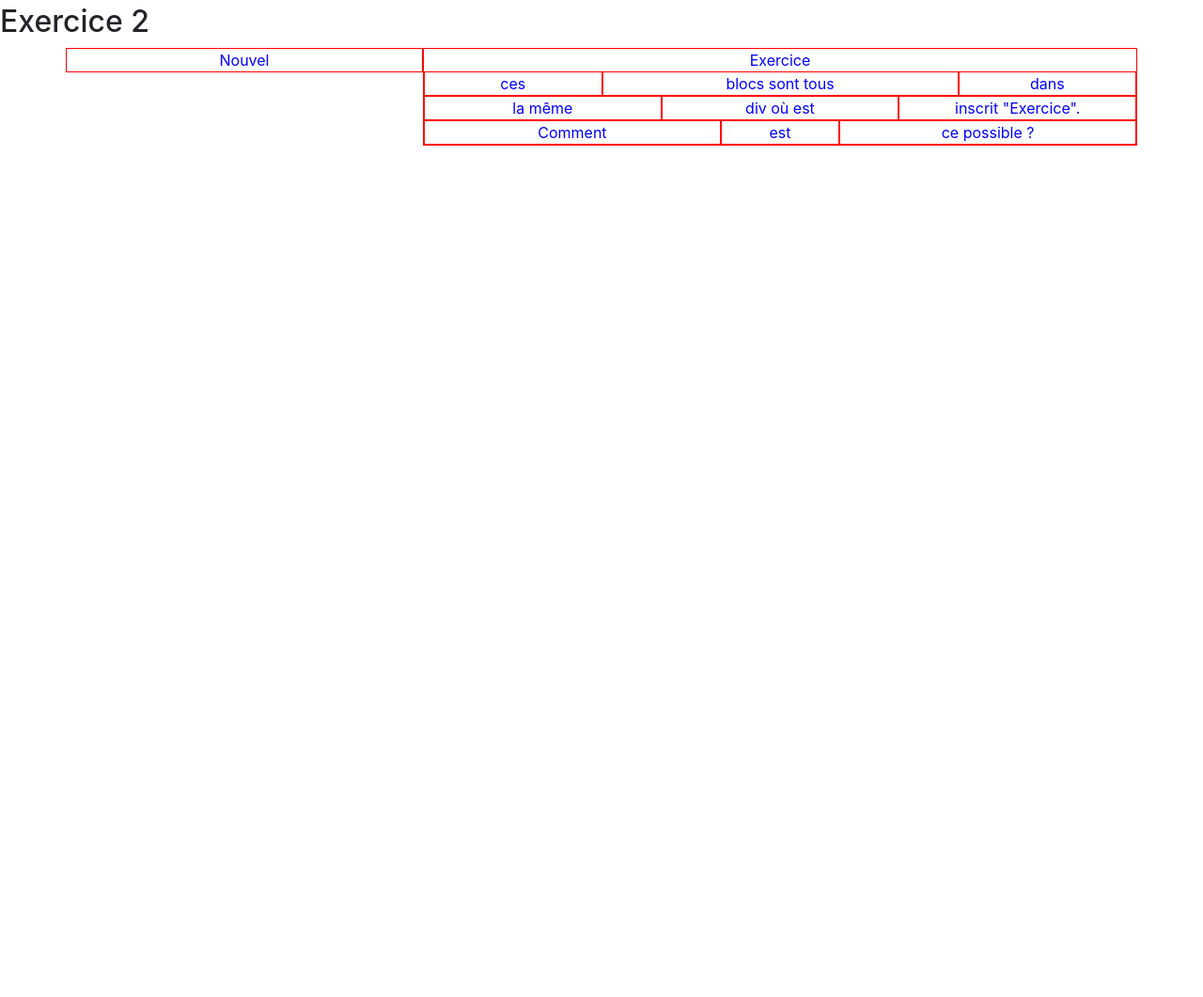
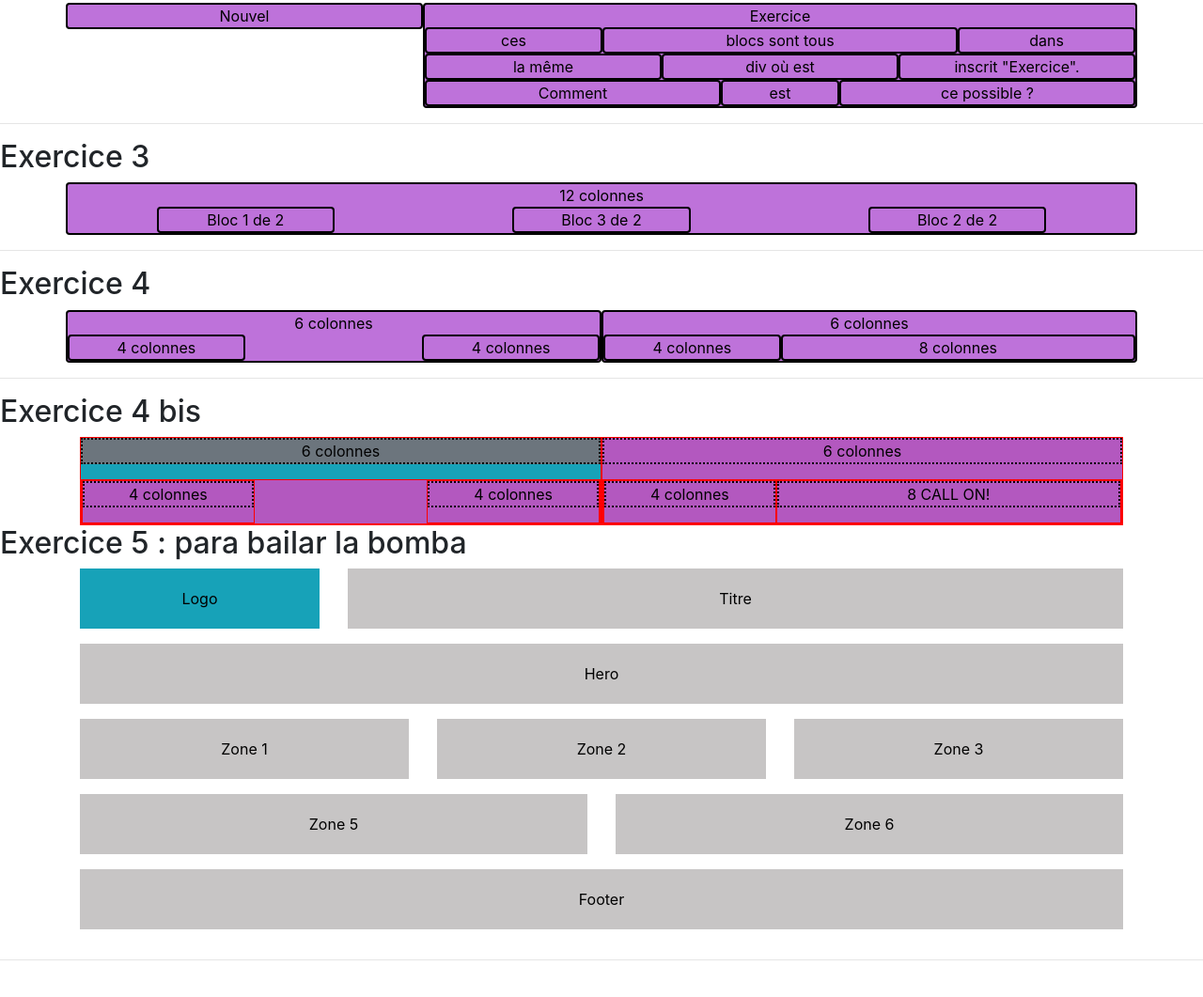
Before and after one commit to Kultik/boot-strap, a plain HTML site: page index.html in a window 1280 px wide. Shown: the part 179-1240 px from the top of the page at 94% size. Before the commit the page ends 800 px from the top, so only its background shows below. Drawn offline with nearby package versions, Linux system fonts and the light colour scheme.

Commit message:
end exos

```diff
--- a/index.html
+++ b/index.html
@@ -8,7 +8,7 @@
         <link rel="stylesheet" href="https://stackpath.bootstrapcdn.com/bootstrap/4.3.1/css/bootstrap.min.css" integrity="sha384-ggOyR0iXCbMQv3Xipma34MD+dH/1fQ784/j6cY/iJTQUOhcWr7x9JvoRxT2MZw1T" crossorigin="anonymous">
     </head>
     <body>
-            <h2>Exercice 1</h2>
+        <h2>Exercice 1</h2>
 
 
 
@@ -17,7 +17,7 @@
             <div class="row">
                 <div class="col-12">
                     12 colonnes
-                <div class="container">
+                <div class="row">
                     <div class="col-2 offset-1">
                         Coucou
                     </div>
@@ -34,7 +34,7 @@
 
             <hr>
 
-            <h2>Exercice 2</h2>
+        <h2>Exercice 2</h2>
         <div class="container">
             <div class="row">
                 <div class="col-4 align-self-start">Nouvel</div>
@@ -57,5 +57,107 @@
                 </div>
             </div>
         </div>
+
+        <hr>
+
+        <h2>Exercice 3</h2>
+
+        <div class="container">
+            <div class="row">
+                <div class="col-12">
+                    12 colonnes
+                    <div class="row justify-content-around">
+                        <div class="col-2">
+                            Bloc 1 de 2
+                        </div>
+                        <div class="col-md-2 order-3">
+                            Bloc 2 de 2
+                        </div>
+                        <div class="col-md-2 order-2">
+                            Bloc 3 de 2
+                        </div>
+                    </div>
+                </div>
+            </div>
+        </div>
+
+        <hr>
+
+        <h2>Exercice 4</h2>
+
+        <div class="container">
+            <div class="row">
+                <div class="col-6">6 colonnes
+                    <div class="row justify-content-between">
+                        <div class="col-4">4 colonnes</div>
+                        <div class="col-4">4 colonnes</div>
+                    </div>
+                </div>
+                <div class="col-6">6 colonnes
+                    <div class="row">
+                        <div class="col-4">4 colonnes</div>
+                        <div class="col-8">8 colonnes</div>
+                    </div>
+                </div>
+            </div>
+            <div class="row"></div>
+        </div>
+
+        <hr>
+
+        <h2>Exercice 4 bis</h2>
+
+        <div class="container marimba">
+            <div class="row no-gutters">
+                <div class="col-6 bg-info">
+                    <p class="bg-secondary">6 colonnes</p>
+                    <div class="row justify-content-between no-gutters">
+                        <div class="col-4"><p>4 colonnes</p></div>
+                        <div class="col-4"><p>4 colonnes</p></div>
+                    </div>
+                </div>
+                <div class="col-6"><p>6 colonnes</p>
+                    <div class="row no-gutters">
+                        <div class="col-4"><p>4 colonnes</p></div>
+                        <div class="col-8"><p>8 CALL ON!</p></div>
+                    </div>
+                </div>
+            </div>
+        </div>
+
+        <h2>Exercice 5 : para bailar la bomba</h2>
+
+        <div class="container samba">
+                <div class="row">
+                    <div class="col-4 col-sm-4 col-md-3 ">
+                        <p class="bg-info">Logo</p>
+                    </div>
+                    <div class="col-8 col-sm-8 col-md-9"><p>Titre</p></div>
+                </div>
+                <div class="row">
+                    <div class="col-sm-12"><p>Hero</p></div>
+                </div>
+                <div class="row">
+                    <div class="col-sm-12 col-md-4"><p>Zone 1</p></div>
+                    <div class="col-sm-12 col-md-4"><p>Zone 2</p></div>
+                    <div class="col-sm-12 col-md-4"><p>Zone 3</p></div>
+                </div>
+                <div class="row">
+                    <div class="col-8 col-sm-8 col-md-6"><p>Zone 5</p></div>
+                    <div class="col-4 col-sm-4 col-md-6"><p>Zone 6</p></div>
+                </div>
+                <div class="row">
+                    <div class="col-sm-12"><p>Footer</p></div>
+                </div>
+        </div>
+
+        <hr>
+
+        <br>
+        <!-- Optional JavaScript
+         jQuery first, then Popper.js, then Bootstrap JS
+        <script src="https://code.jquery.com/jquery-3.3.1.slim.min.js" integrity="sha384-q8i/X+965DzO0rT7abK41JStQIAqVgRVzpbzo5smXKp4YfRvH+8abtTE1Pi6jizo" crossorigin="anonymous"></script>
+        <script src="https://cdnjs.cloudflare.com/ajax/libs/popper.js/1.14.7/umd/popper.min.js" integrity="sha384-UO2eT0CpHqdSJQ6hJty5KVphtPhzWj9WO1clHTMGa3JDZwrnQq4sF86dIHNDz0W1" crossorigin="anonymous"></script>
+        <script src="https://stackpath.bootstrapcdn.com/bootstrap/4.3.1/js/bootstrap.min.js" integrity="sha384-JjSmVgyd0p3pXB1rRibZUAYoIIy6OrQ6VrjIEaFf/nJGzIxFDsf4x0xIM+B07jRM" crossorigin="anonymous"></script> -->
     </body>
 </html>
--- a/style.scss
+++ b/style.scss
@@ -1,14 +1,45 @@
 [class*=col] {
-    color: blue;
-    border: 1px solid red;
+    color: black;
+    border: 2px solid black;
     text-align: center;
+    border-radius: 4px;
+    background: rgb(190, 114, 218);
 }
 
-.col-* {
-    background-color: purple;
+// .col-12 {
+//     text-align: center;
+// }
+
+// & > [class^="col-"] chck out
+
+
+.marimba {
+    .row {
+        div {
+            background: rgb(179, 88, 191);
+            border: 1px solid red;
+            border-radius: 0;
+            p {
+                border: 2px dotted black;
+                // padding: 0px;
+                // margin: auto;
+            }
+        }
+    }
 }
 
-.col-12 {
-    text-align: center;
-    background: lightblue;
+
+.samba {
+    .row {
+        // padding-right: 50px;
+        div {
+            background: none;
+            border: none;
+            // background: lightblue;
+            p {
+                background: rgb(199, 197, 197);
+                padding: 20px;
+            }
+        }
+    }
 }
```
Also changed, not shown: style.css, 1 other file.
